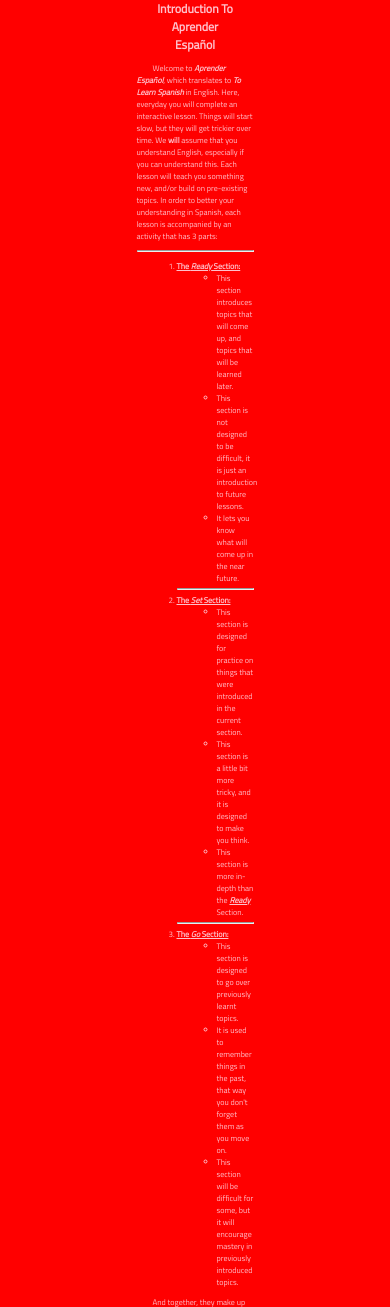
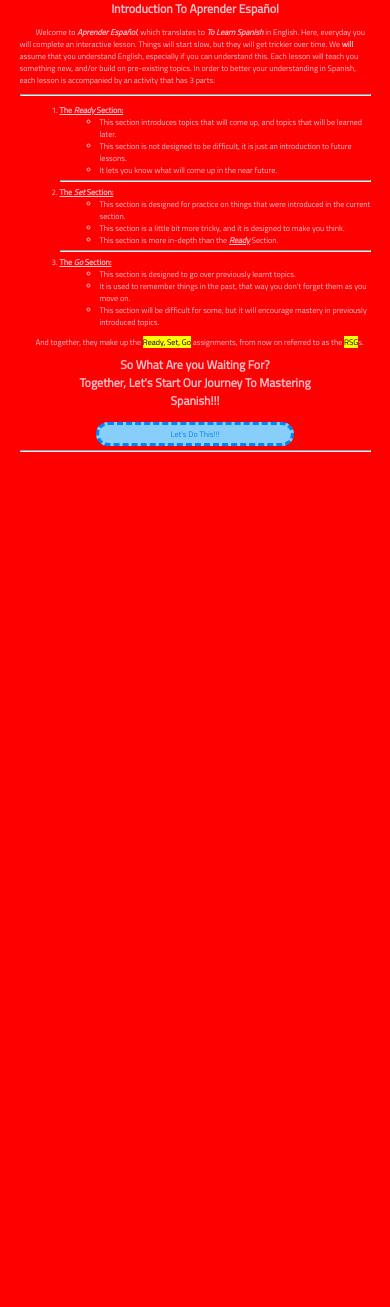
Before and after one commit to Mahdi03/mahdi.github.dev, a PHP site: the page made by DaMahdi03/Ayman_Studios/Aprender_Español/intro.html in a window 390 px wide. Shown: the top 1307 px of the page. After the commit the page ends 452 px from the top, so only its background shows below. Run offline with PHP 8.4, Linux system fonts and the light colour scheme.

Commit message:
Mobilizing The Static Websites

```diff
--- a/DaMahdi03/Ayman_Studios/Aprender_Español/theme.css
+++ b/DaMahdi03/Ayman_Studios/Aprender_Español/theme.css
@@ -44,7 +44,7 @@
     /* smartphones, iPhone, portrait 480x320 phones */
     body {
         margin: 0 auto;
-        width: 30%;
+        width: 90%;
         font-size: 0.5em;
         background: red;
     }
```
